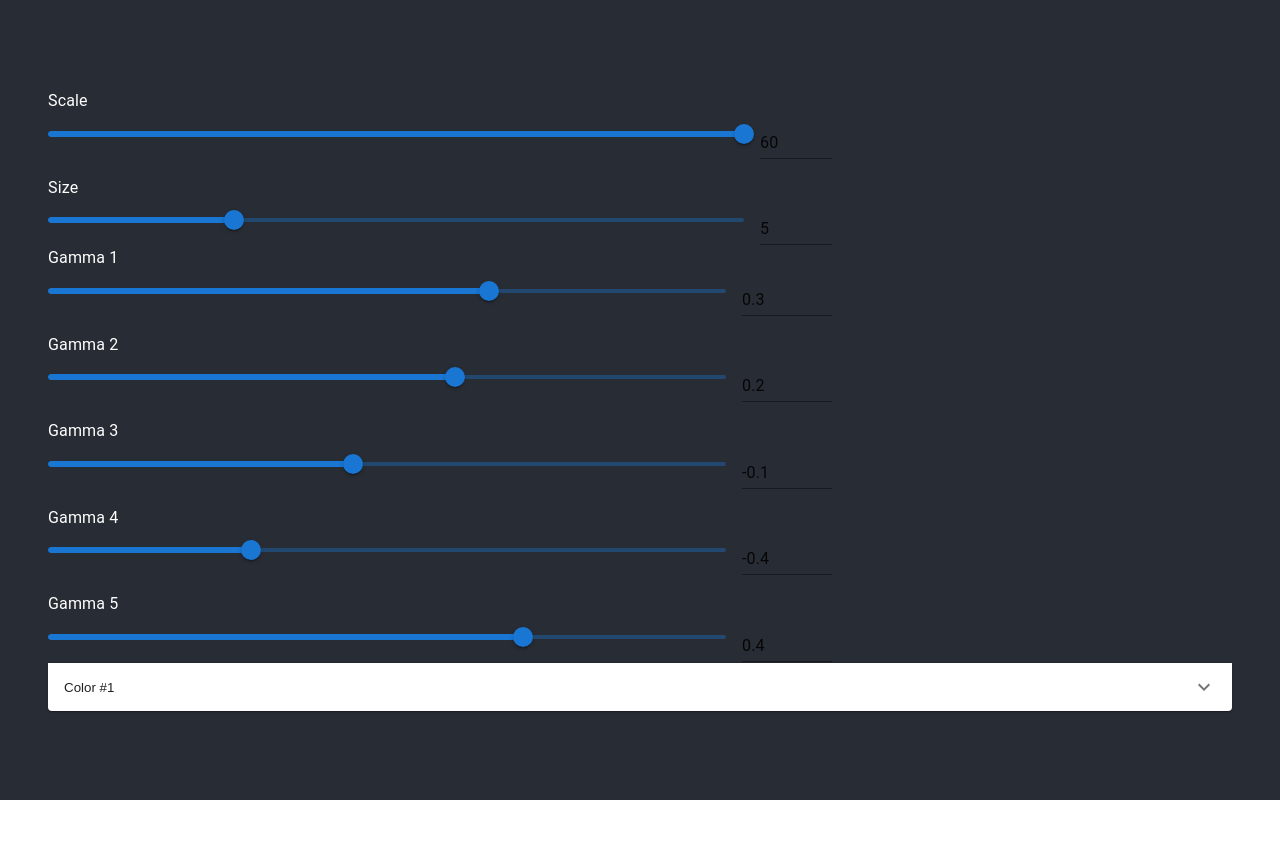
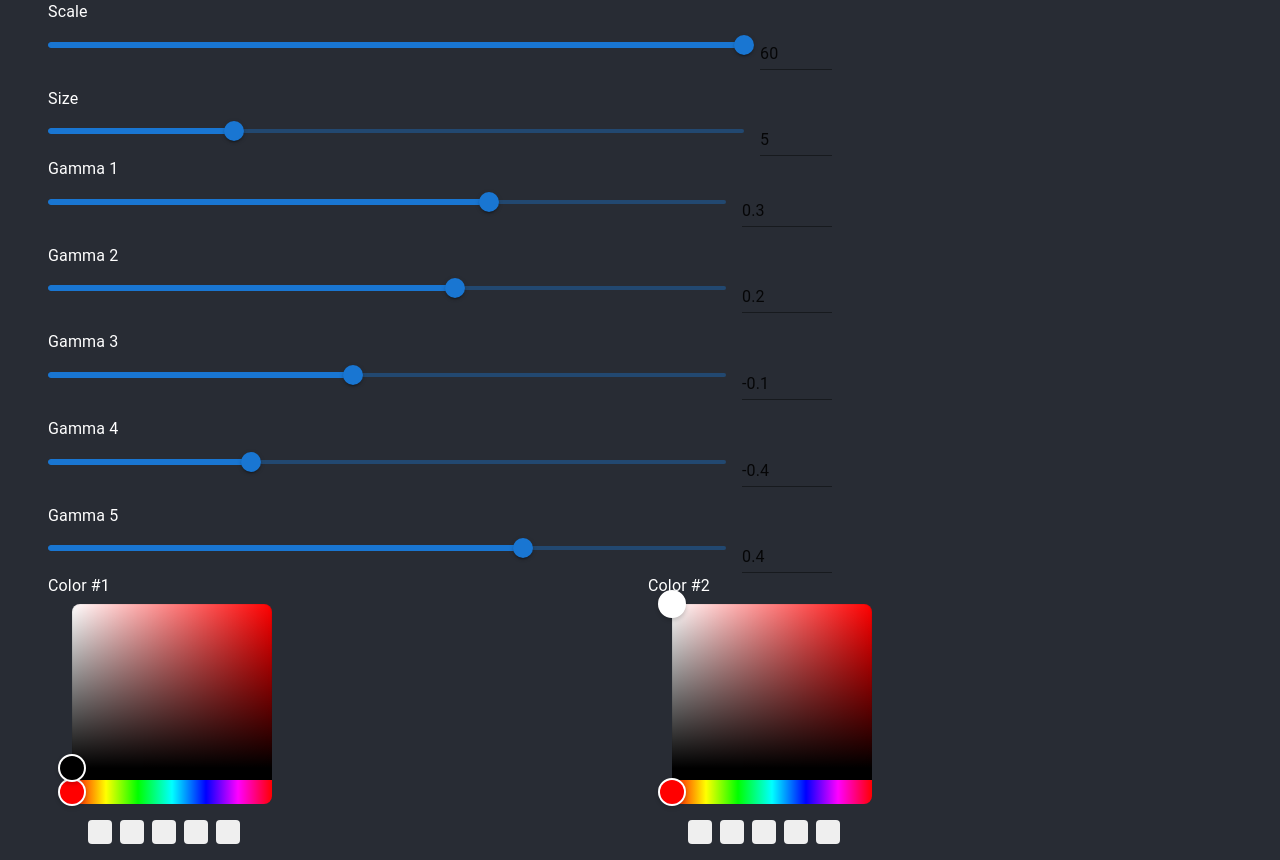
Before and after one commit to taoofshinsei/penrose-ui, a React (Create React App) app: page / in a window 1280 px wide. Before the commit the page ends 800 px from the top, so only its background shows below. Built offline with nearby package versions, Linux system fonts and the light colour scheme.

Commit message:
Reformatted color pickers to lose the accordion.

```diff
--- a/src/App.js
+++ b/src/App.js
@@ -7,7 +7,7 @@ import { Container } from '@mui/material';
 
 function App() {
   return (
-    <Container maxWidth='xl' className="App-header">
+    <Container maxWidth={false} className="App-header">
       <CssBaseline />
       <Sample/>
     </Container>
--- a/src/components/ColorPickers.js
+++ b/src/components/ColorPickers.js
@@ -1,5 +1,5 @@
-import { Accordion, AccordionDetails, AccordionSummary } from '@mui/material';
-import ExpandMoreIcon from '@mui/icons-material/ExpandMore';
+import { Typography } from '@mui/material';
+import Grid from '@mui/material/Grid2';
 import ColorPicker from "./ColorPicker";
 
 export function ColorPickers({r1, g1, b1, onChange1, r2, g2, b2, onChange2}) {
@@ -14,16 +14,16 @@ export function ColorPickers({r1, g1, b1, onChange1, r2, g2, b2, onChange2}) {
     // TODO: Do we want a different set of presets for color 2?
 
     return (
-        <Accordion>
-            <AccordionSummary expandIcon={<ExpandMoreIcon />} aria-controls="color1-content" id="color1-header">Color #1</AccordionSummary>
-            <AccordionDetails itemKey={1}>
+        <Grid container spacing={2}>
+            <Grid size={6}>
+                <Typography id="color1" gutterBottom>Color #1</Typography>
                 <ColorPicker r={r1} g={g1} b={b1} onChange={onChange1} presetColors={presetColors}/>
-            </AccordionDetails>
-            <AccordionSummary expandIcon={<ExpandMoreIcon />} aria-controls="color2-content" id="color2-header">Color #2</AccordionSummary>
-            <AccordionDetails itemKey={2}>
+            </Grid>
+            <Grid size={6}>
+                <Typography id="color2" gutterBottom>Color #2</Typography>
                 <ColorPicker r={r2} g={g2} b={b2} onChange={onChange2} presetColors={presetColors}/>
-            </AccordionDetails>
-        </Accordion>
+            </Grid>
+        </Grid>
     );
 };
 
```
